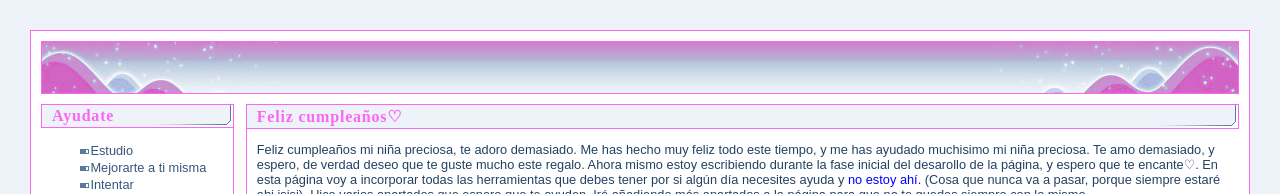
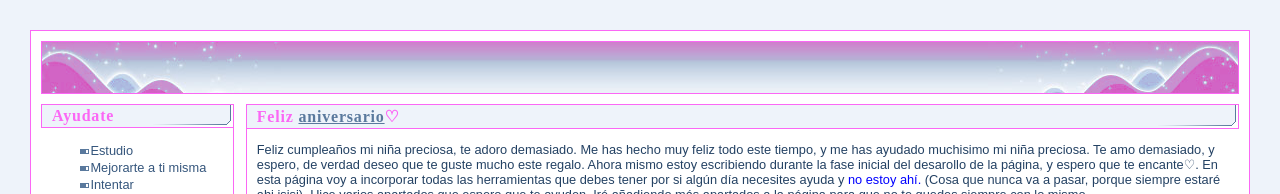
Before and after one commit to ddevd/ddevd.github.io, a plain HTML site: page index.html in a window 1280 px wide. Shown: the top 194 px of the page. Drawn offline with Linux system fonts and the light colour scheme.

Commit message:
Update index.html

```diff
--- a/index.html
+++ b/index.html
@@ -73,7 +73,7 @@
        <br/> to clearly define it. -->
   <div id="mainContent">
 
-    <h1>Feliz cumpleaños♡</h1>
+    <h1>Feliz <a href="carta.txt">aniversario</a>♡</h1>
     <p>
       Feliz cumpleaños mi niña preciosa, te adoro demasiado. Me has hecho muy feliz todo este tiempo, y me has ayudado muchisimo mi niña preciosa. Te amo demasiado, y espero, de verdad deseo que te guste mucho este regalo. Ahora mismo estoy escribiendo durante la fase inicial del desarollo de la página, y espero que te encante♡. En esta página voy a incorporar todas las herramientas que debes tener por si algún día necesites ayuda y <span style="color:blue">no estoy ahí.</span> (Cosa que nunca va a pasar, porque siempre estaré ahi jsjsj). Hice varios apartados que espero que te ayuden. Iré añadiendo más apartados a la página para que no te quedes siempre con lo mismo.
     </p>
```
